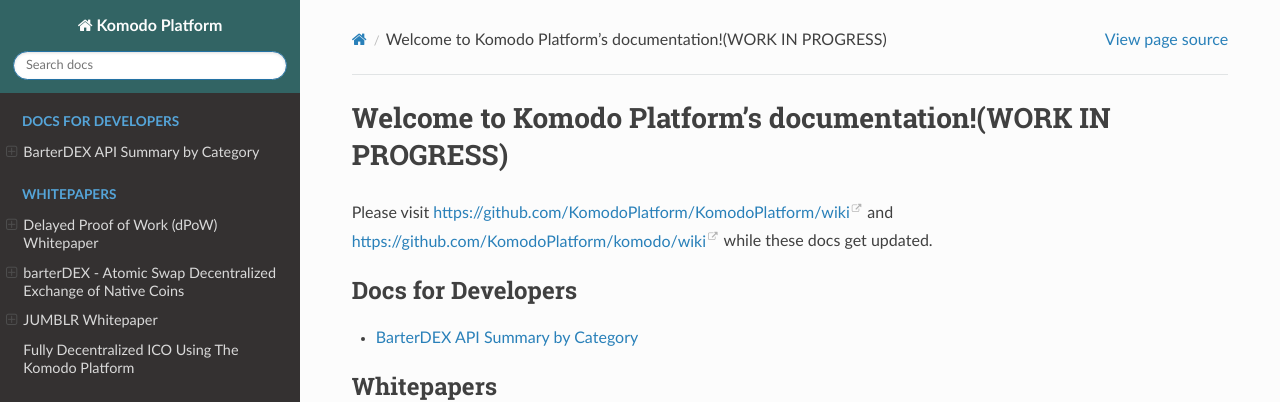
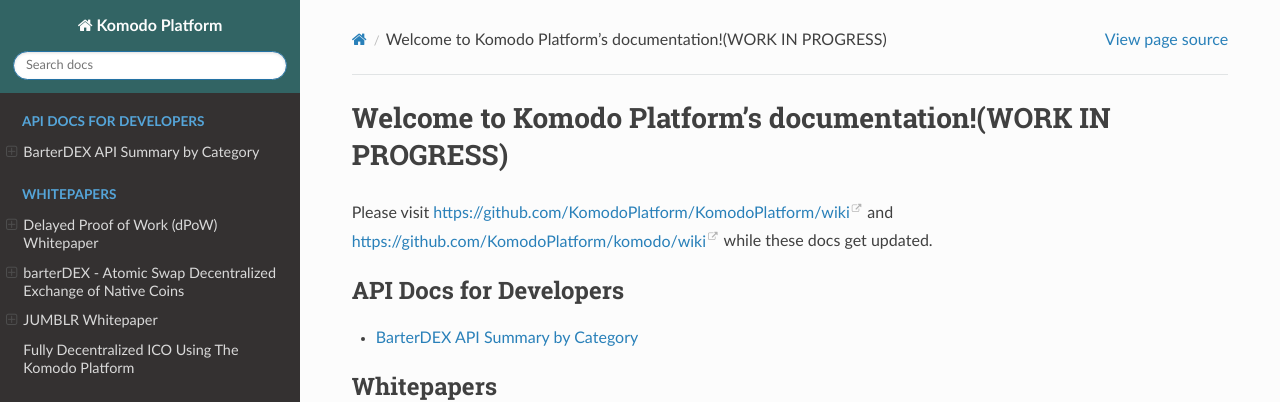
Before and after one commit to KomodoPlatform/Documentation.rst.old, a Sphinx documentation site: the page built from docs/source/index.rst, in a window 1280 px wide and 1210 px high. Shown: the top 402 px of the window. Built offline with Sphinx 7.4.7 and the Read the Docs theme 2.0.0, drawn with Linux system fonts in a browser that asks for light colours; pages that are not in the unit, such as notebooks, are missing from menus.

Commit message:
changed index depth in leftside

```diff
--- a/docs/source/conf.py
+++ b/docs/source/conf.py
@@ -91,7 +91,8 @@
     # Toc options
     'collapse_navigation': False,
     'sticky_navigation': True,
-    'navigation_depth': 4}
+    'stickysidebar': True,
+    'navigation_depth': 2}
     #'includehidden': True,
     #'titles_only': False}
 
--- a/docs/source/index.rst
+++ b/docs/source/index.rst
@@ -12,7 +12,7 @@
 
 .. toctree::
    :maxdepth: 1
-   :caption: Docs for Developers
+   :caption: API Docs for Developers
 
    /komodoplatform/barterDEX-API.rst
    /komodo/komodo-API.rst
```
